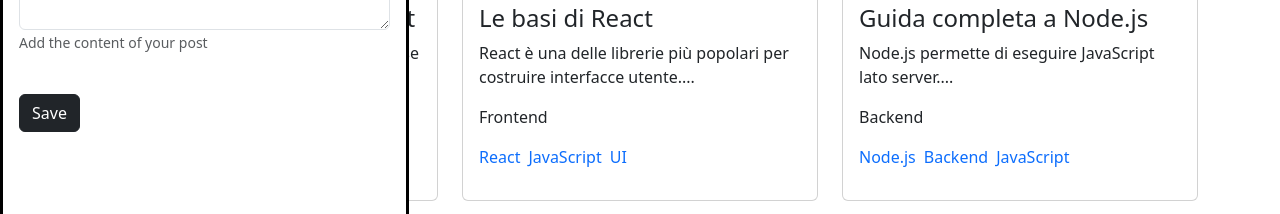
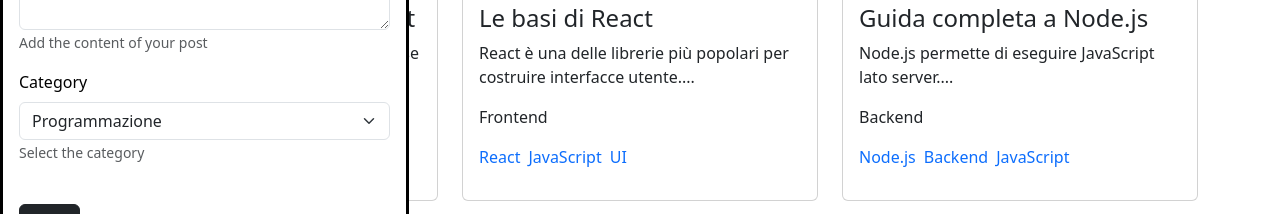
Before and after one commit to francescopiscaglia/react-form-multifield, a React (Vite) app: page / in a window 1280 px wide. Both pictures are taken after a click on the button "Add". Shown: the part 385-599 px from the top of the page. Built offline with nearby package versions, Linux system fonts and the light colour scheme.

Commit message:
add category input

```diff
--- a/src/App.jsx
+++ b/src/App.jsx
@@ -128,7 +128,7 @@
             </div>
 
             {/* category */}
-            {/* <div className="mb-3">
+            <div className="mb-3">
               <label htmlFor="category" className="form-label">Category</label>
               <select
                 className="form-select"
@@ -139,12 +139,12 @@
                 value={formData.category}
                 onChange={handleFormField}
               >
-                <option value="1">Programmazione</option>
-                <option value="2">Frontend</option>
-                <option value="3">Backend</option>
+                <option value="Programmazione" >Programmazione</option>
+                <option value="Frontend" >Frontend</option>
+                <option value="Backend" >Backend</option>
               </select>
               <small id="imageHelper" className="form-text text-muted">Select the category</small>
-            </div> */}
+            </div>
 
             {/* tags */}
             {/* <div className="mb-3">
@@ -206,10 +206,12 @@
           {posts.map(post => {
             return (
               <div className="col" key={post.id}>
+
                 <div className="card" style={{ minHeight: "450px" }}>
                   <div className="card-img">
                     <img src={post.image} alt="" className='object-fit-cover' />
                   </div>
+
                   <div className="card-body">
                     <h4>{post.title}</h4>
                     <p>{post.content}.</p>
```
